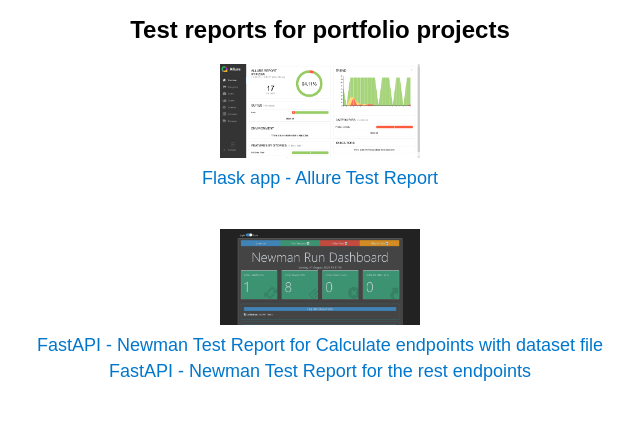
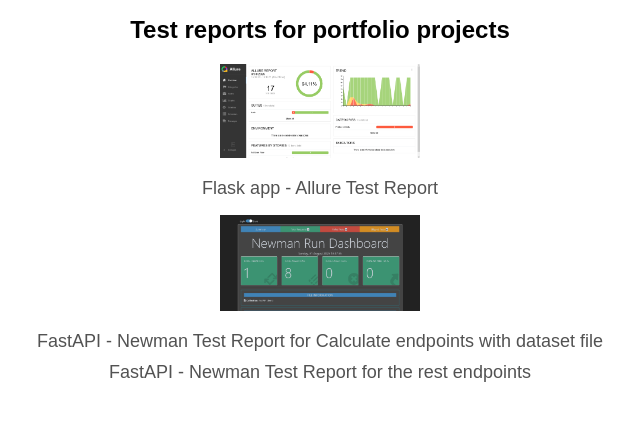
Before and after one commit to KoMa-Git/GithubPortfolio, a plain HTML site: page index.html in a window 1280 px wide. Shown: the whole page, without its empty margins (320-960 px from the left). Drawn offline with Linux system fonts and the light colour scheme.

Commit message:
Update index.html

```diff
--- a/index.html
+++ b/index.html
@@ -5,41 +5,6 @@
     <meta name="viewport" content="width=device-width, initial-scale=1.0">
     <title>Portfolio Test Reports</title>
     <link rel="stylesheet" href="static/style.css">
-    <style>
-        .container {
-            text-align: center;
-        }
-
-        .project {
-            margin-bottom: 40px;
-        }
-
-        .projects_img {
-            display: block;
-            margin: 0 auto 10px;
-            max-width: 100%;
-            height: auto;
-        }
-
-        .links {
-            list-style-type: none;
-            padding: 0;
-            margin: 0;
-        }
-
-        .links li {
-            margin: 5px 0;
-        }
-
-        .links a {
-            text-decoration: none;
-            color: #0077cc;
-        }
-
-        .links a:hover {
-            text-decoration: underline;
-        }
-    </style>
 </head>
 <body>
     <div class="container">
```
